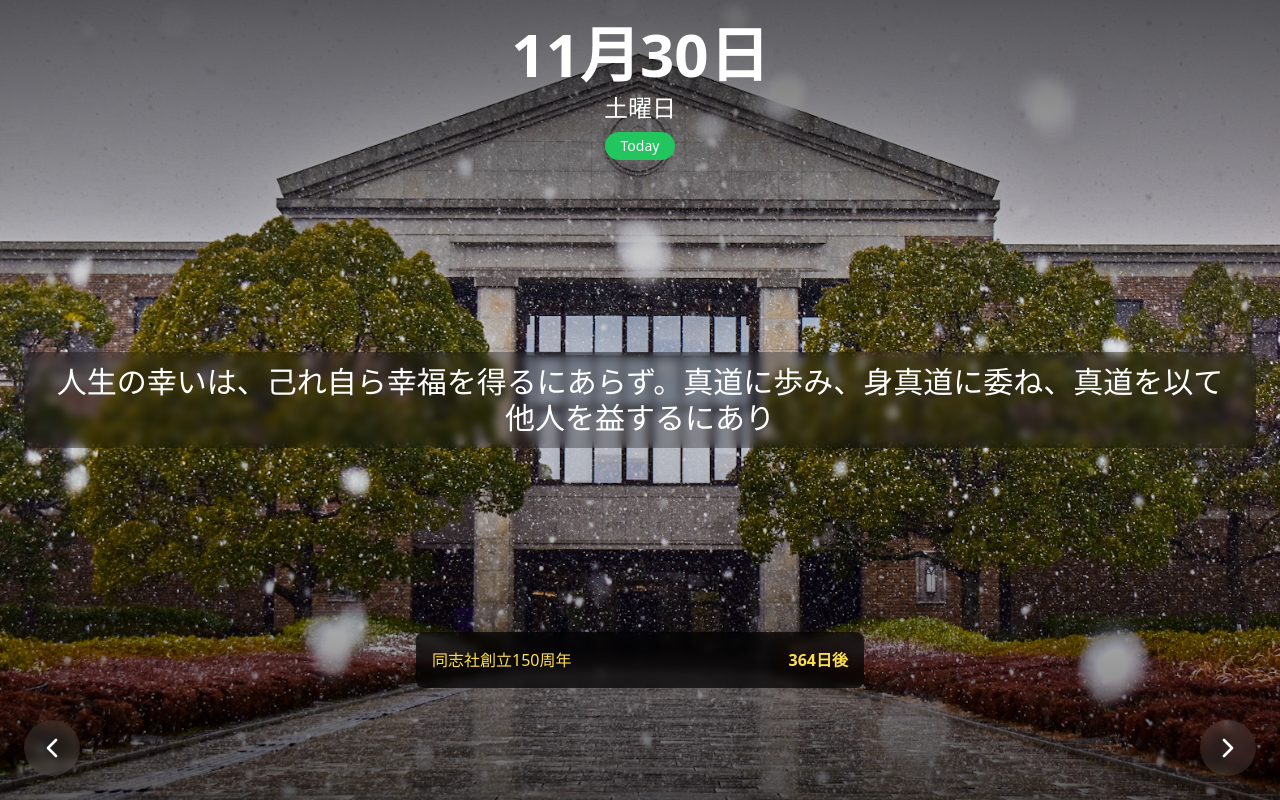
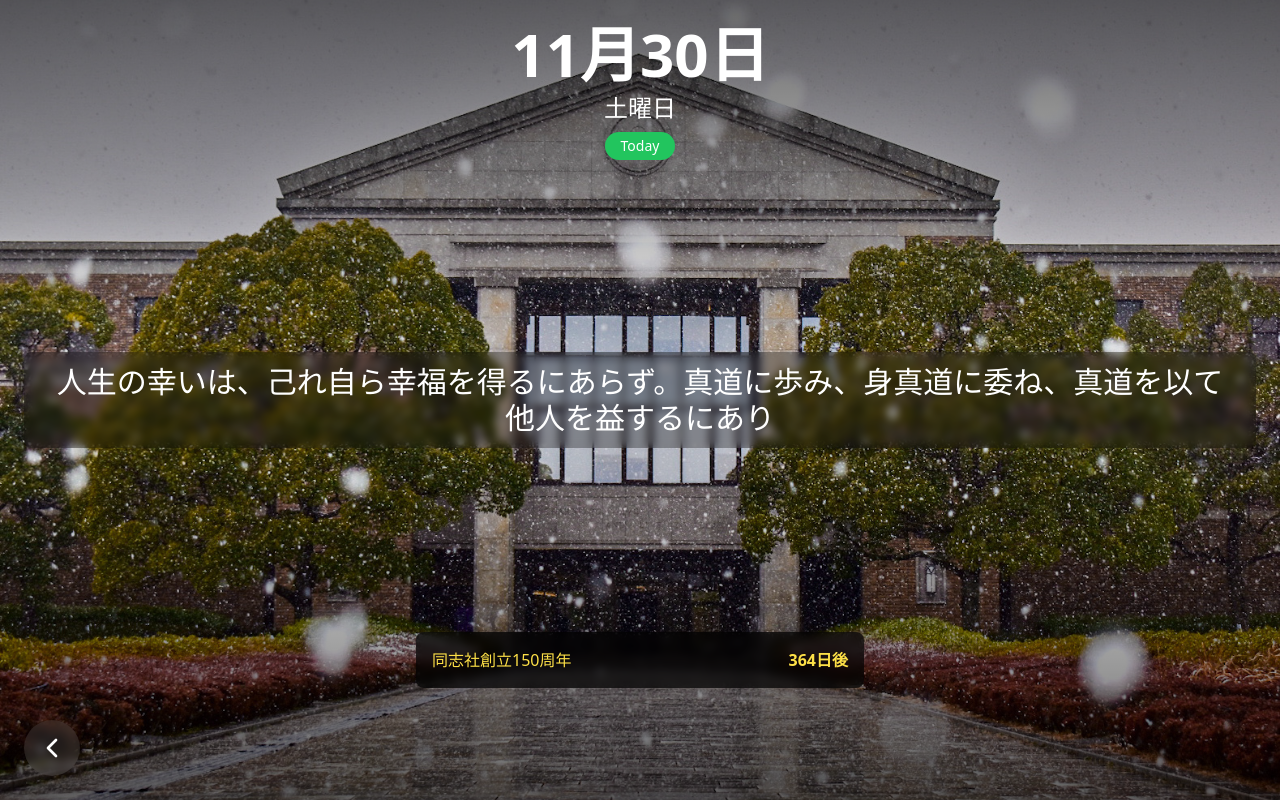
Before and after one commit to Masuda-1246/calendar, a React (Vite) app: page / in a window 1280 px wide. Built offline with nearby package versions, Linux system fonts and the light colour scheme.

Commit message:
"today"の画面では、右矢印を非表示にする

```diff
--- a/src/components/Calendar.tsx
+++ b/src/components/Calendar.tsx
@@ -1,8 +1,8 @@
-import React from 'react';
-import { ChevronLeft, ChevronRight } from 'lucide-react';
-import { CalendarDay } from '../types';
-import { isToday } from '../utils/dateUtils';
-import CountdownTimer from './CountdownTimer';
+import React from "react";
+import { ChevronLeft, ChevronRight } from "lucide-react";
+import { CalendarDay } from "../types";
+import { isToday } from "../utils/dateUtils";
+import CountdownTimer from "./CountdownTimer";
 
 interface CalendarProps {
   currentDay?: CalendarDay;
@@ -11,11 +11,19 @@ interface CalendarProps {
   loading?: boolean;
 }
 
+function isSameDate(date1: Date, date2: Date): boolean {
+  return (
+    date1.getFullYear() === date2.getFullYear() &&
+    date1.getMonth() === date2.getMonth() &&
+    date1.getDate() === date2.getDate()
+  );
+}
+
 const Calendar: React.FC<CalendarProps> = ({
   currentDay,
   onPrevDay,
   onNextDay,
-  loading = false
+  loading = false,
 }) => {
   if (loading || !currentDay) {
     return (
@@ -25,7 +33,7 @@ const Calendar: React.FC<CalendarProps> = ({
     );
   }
 
-  const canGoNext = currentDay.date <= new Date();
+  const canGoNext = !isSameDate(currentDay.date, new Date());
 
   return (
     <div className="fixed inset-0 bg-black">
@@ -39,13 +47,13 @@ const Calendar: React.FC<CalendarProps> = ({
           {/* Header */}
           <div className="absolute top-6 left-0 right-0 text-white text-center">
             <h2 className="text-4xl md:text-6xl font-bold mb-2">
-              {currentDay.date.toLocaleDateString('ja-JP', {
-                month: 'long',
-                day: 'numeric'
+              {currentDay.date.toLocaleDateString("ja-JP", {
+                month: "long",
+                day: "numeric",
               })}
             </h2>
             <p className="text-xl md:text-2xl">
-              {currentDay.date.toLocaleDateString('ja-JP', { weekday: 'long' })}
+              {currentDay.date.toLocaleDateString("ja-JP", { weekday: "long" })}
             </p>
             {isToday(currentDay.date) && (
               <span className="inline-block mt-2 px-4 py-1 bg-green-500 text-white rounded-full text-sm font-medium">
@@ -74,9 +82,7 @@ const Calendar: React.FC<CalendarProps> = ({
               onClick={onNextDay}
               disabled={!canGoNext}
               className={`p-3 rounded-full backdrop-blur-sm transition-colors ${
-                canGoNext
-                  ? 'bg-white/10 hover:bg-white/20'
-                  : 'opacity-50 cursor-not-allowed'
+                canGoNext ? "bg-white/10 hover:bg-white/20" : "hidden"
               }`}
             >
               <ChevronRight className="w-8 h-8 text-white" />
```
